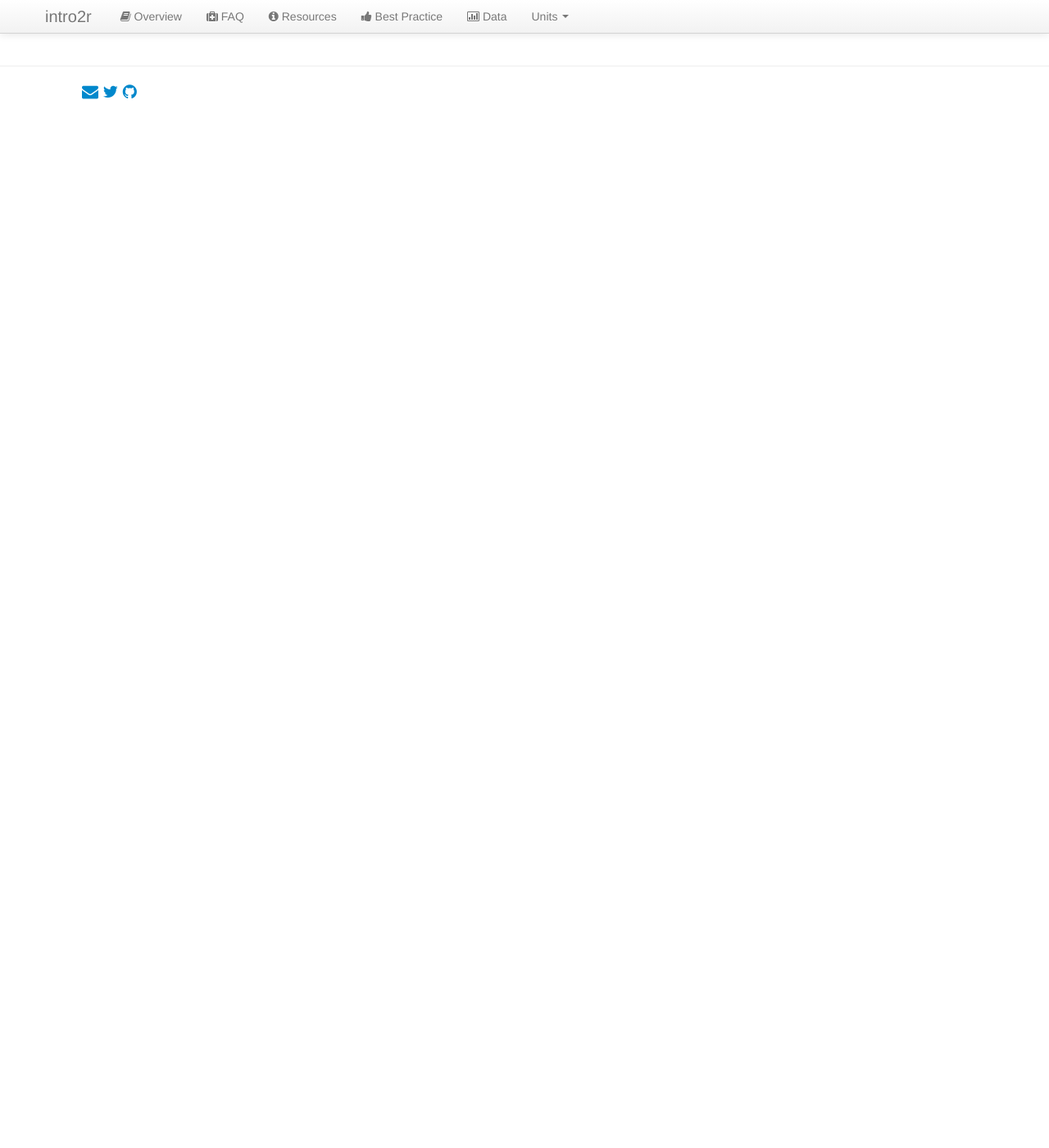
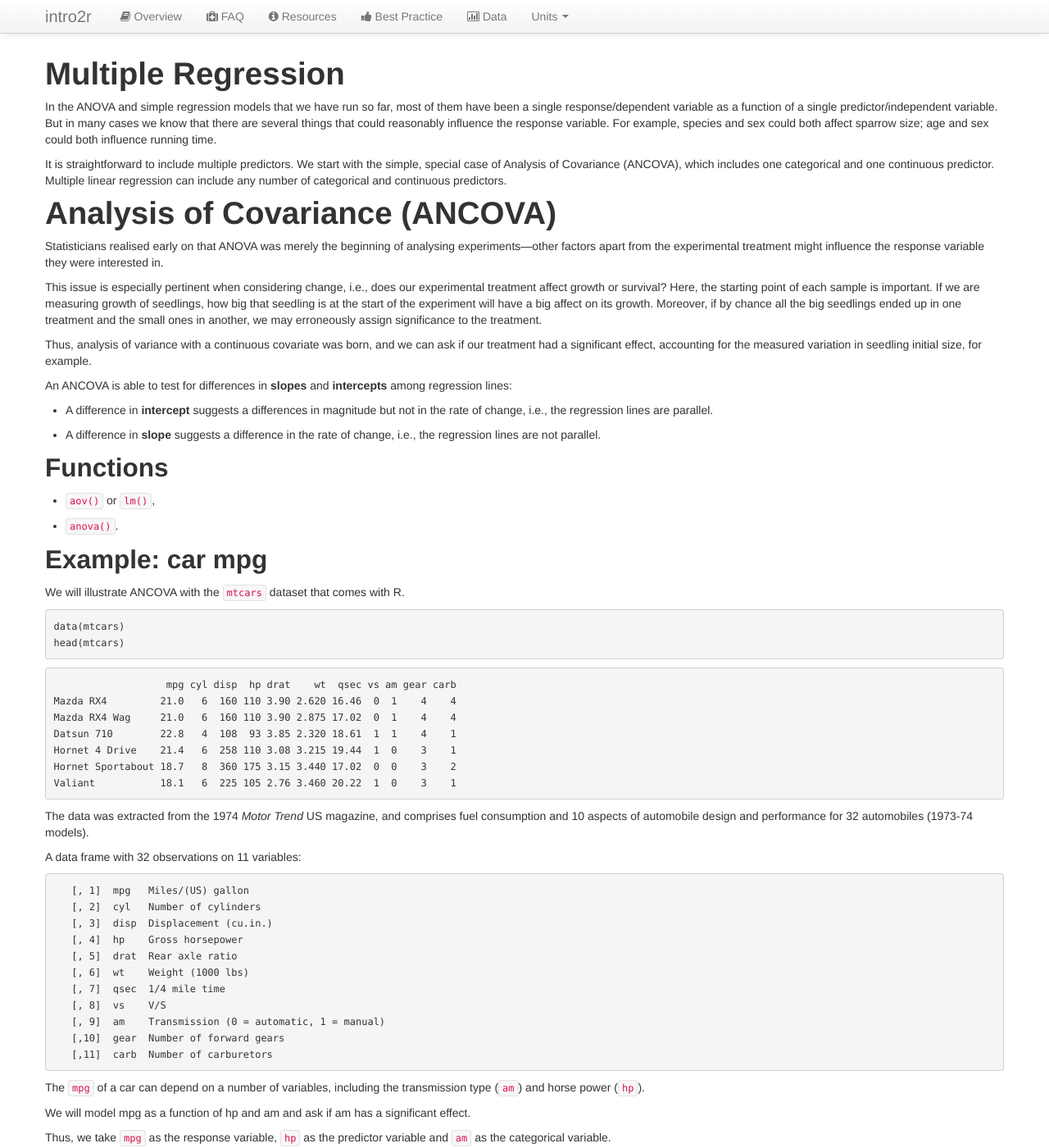
Before and after one commit to intro2r/intro2r, a Jekyll site: the page built from unit4/multiple-regression.md, in a window 1280 px wide and 1400 px high. Shown: the whole window at 82% size. Built offline with Jekyll 4.4.1, drawn with Linux system fonts in a browser that asks for light colours; some of the changed text lies outside the part shown; grey boxes are pictures that could not be loaded.

Commit message:
Update multiple-regression.md

````diff
--- a/unit4/multiple-regression.md
+++ b/unit4/multiple-regression.md
@@ -1,4 +1,159 @@
 ---
+title: Multiple Regression
 layout: default
-title: Multiple Regression
 ---
+
+# Multiple Regression
+
+In the ANOVA and simple regression models that we have run so far, most of them have been a single response/dependent variable as a function of a single predictor/independent variable. But in many cases we know that there are several things that could reasonably influence the response variable. For example, species and sex could both affect sparrow size; age and sex could both influence running time.
+
+It is straightforward to include multiple predictors. We start with the simple, special case of Analysis of Covariance (ANCOVA), which includes one categorical and one continuous predictor. Multiple linear regression can include any number of categorical and continuous predictors.
+
+
+# Analysis of Covariance (ANCOVA)
+
+Statisticians realised early on that ANOVA was merely the beginning of analysing experiments---other factors apart from the experimental treatment might influence the response variable they were interested in.
+
+This issue is especially pertinent when considering change, i.e., does our experimental treatment affect growth or survival? Here, the starting point of each sample is important. If we are measuring growth of seedlings, how big that seedling is at the start of the experiment will have a big affect on its growth. Moreover, if by chance all the big seedlings ended up in one treatment and the small ones in another, we may erroneously assign significance to the treatment.
+
+Thus, analysis of variance with a continuous covariate was born, and we can ask if our treatment had a significant effect, accounting for the measured variation in seedling initial size, for example.
+
+An ANCOVA is able to test for differences in **slopes** and **intercepts** among regression lines:
+
+ - A difference in **intercept** suggests a differences in magnitude but not in the rate of change, i.e., the regression lines are parallel.
+
+ - A difference in **slope** suggests a difference in the rate of change, i.e., the regression lines are not parallel.
+
+
+
+## Functions
+
+ - `aov()` or `lm()`,
+
+ - `anova()`.
+
+
+## Example: car mpg
+
+We will illustrate ANCOVA with the `mtcars` dataset that comes with R.
+
+```
+data(mtcars)
+head(mtcars)
+```
+
+```
+                   mpg cyl disp  hp drat    wt  qsec vs am gear carb
+Mazda RX4         21.0   6  160 110 3.90 2.620 16.46  0  1    4    4
+Mazda RX4 Wag     21.0   6  160 110 3.90 2.875 17.02  0  1    4    4
+Datsun 710        22.8   4  108  93 3.85 2.320 18.61  1  1    4    1
+Hornet 4 Drive    21.4   6  258 110 3.08 3.215 19.44  1  0    3    1
+Hornet Sportabout 18.7   8  360 175 3.15 3.440 17.02  0  0    3    2
+Valiant           18.1   6  225 105 2.76 3.460 20.22  1  0    3    1
+```
+
+The data was extracted from the 1974 _Motor Trend_ US magazine, and comprises fuel consumption and 10 aspects of automobile design and performance for 32 automobiles (1973-74 models).
+
+A data frame with 32 observations on 11 variables:
+
+       [, 1]  mpg   Miles/(US) gallon
+       [, 2]  cyl   Number of cylinders
+       [, 3]  disp  Displacement (cu.in.)
+       [, 4]  hp    Gross horsepower
+       [, 5]  drat  Rear axle ratio
+       [, 6]  wt    Weight (1000 lbs)
+       [, 7]  qsec  1/4 mile time
+       [, 8]  vs    V/S
+       [, 9]  am    Transmission (0 = automatic, 1 = manual)
+       [,10]  gear  Number of forward gears
+       [,11]  carb  Number of carburetors
+
+
+The `mpg` of a car can depend on a number of variables, including the transmission type (`am`) and horse power (`hp`).
+
+We will model mpg as a function of hp and am and ask if am has a significant effect.
+
+Thus, we take `mpg` as the response variable, `hp` as the predictor variable and `am` as the categorical variable.
+
+![](img/cars.png)
+
+
+### How to specify the ANCOVA models
+
+Use ` * ` to indicate the interaction between the categorical variable and the covariate.
+
+Put the continuous variable first. This is because R conducts the ANOVA tests sequentially, thus removing (or accounting) for the effect of `hp` before testing for differences between `am`.
+
+```
+m1 <- aov(mpg ~ hp * am, data = mtcars)
+summary(m1)
+```
+
+```
+            Df Sum Sq Mean Sq F value   Pr(>F)
+hp           1  678.4   678.4  77.391 1.50e-09 ***
+am           1  202.2   202.2  23.072 4.75e-05 ***
+hp:am        1    0.0     0.0   0.001    0.981
+Residuals   28  245.4     8.8
+```
+
+The summary shows that horse power and transmission type have significant effects on miles per gallon (the p-values are less than 0.05), but the interaction is not significant.
+
+
+Next, run the additive model (use ` + `).
+
+```
+m0 <- aov(mpg ~ hp + am, data = mtcars)
+summary(m0)
+```
+
+```
+            Df Sum Sq Mean Sq F value   Pr(>F)
+hp           1  678.4   678.4   80.15 7.63e-10 ***
+am           1  202.2   202.2   23.89 3.46e-05 ***
+Residuals   29  245.4     8.5
+```
+
+Both horse power and transmission type have a significant effect on miles per gallon.
+
+
+### How to compare the models
+
+
+We can compare m0 and m0 with the `anova()` function to assess if removing the interaction significantly affects the fit of the model.
+
+```
+anova(m1, m0)
+```
+
+```
+Analysis of Variance Table
+
+Model 1: mpg ~ hp * am
+Model 2: mpg ~ hp + am
+  Res.Df    RSS Df  Sum of Sq     F Pr(>F)
+1     28 245.43
+2     29 245.44 -1 -0.0052515 6e-04 0.9806
+```
+
+This shows that removing the interaction does not significantly affect the fit of the model (F = 6e-04, p = 0.98).
+
+Therefore, we conclude that the most parsimonious model is m0, the additive model. The interaction between horse power and transmission type is not significant.
+
+So mpg will respond similarly to variation in horse power for both automatic and manual cars.
+
+
+### Plotting the lines
+
+
+
+
+
+
+
+
+
+
+
+
+# Multiple Linear Regression
````
